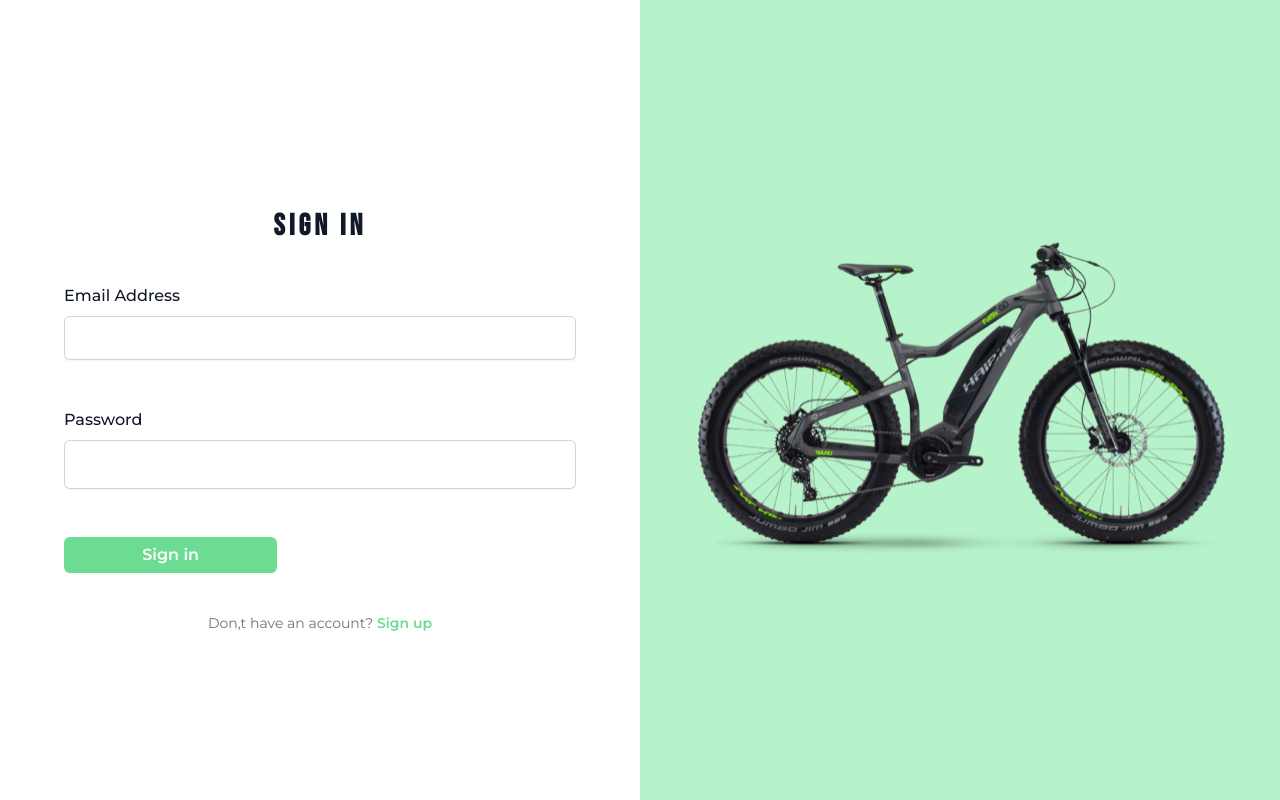
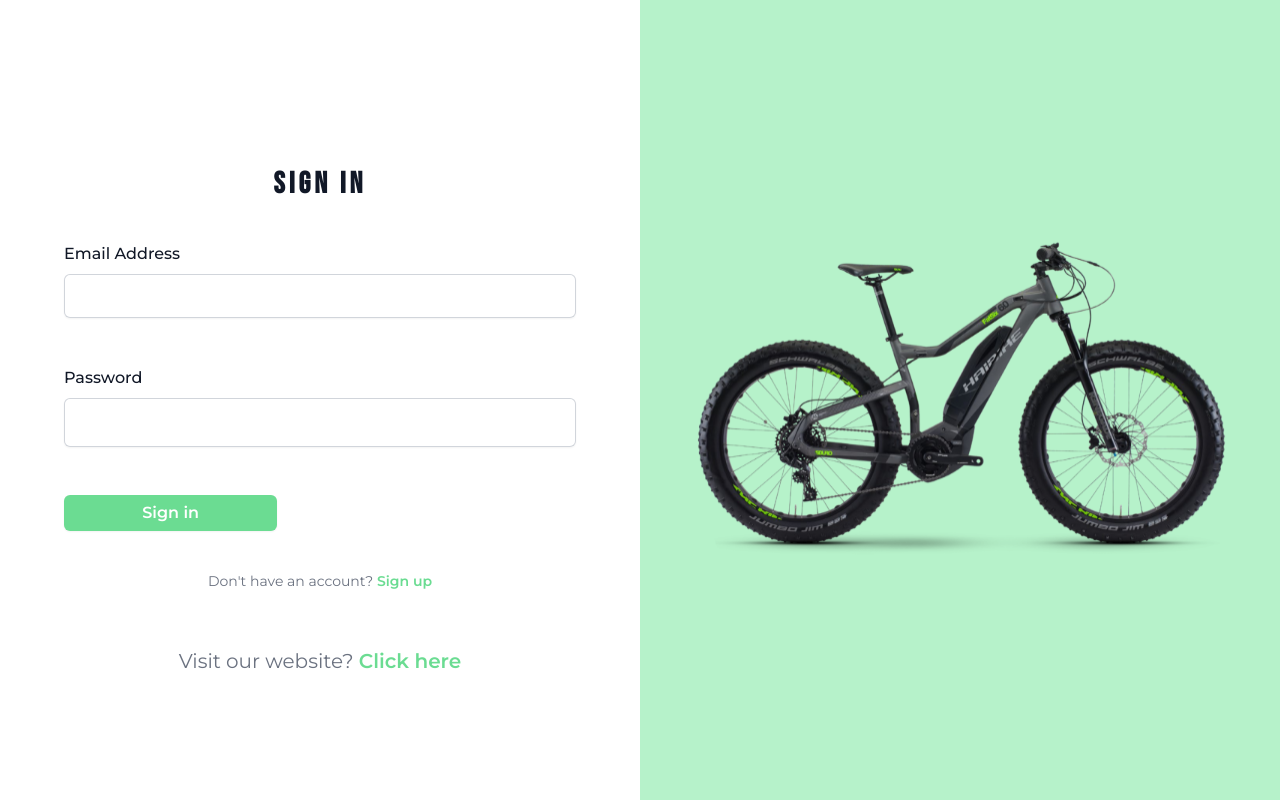
Before and after one commit to asfundmirza/bikea, a React (Create React App) app in the folder my-app/: page /sign-in in a window 1280 px wide. Built offline with nearby package versions, Linux system fonts and the light colour scheme.

Commit message:
added some changes in menus

```diff
--- a/my-app/src/components/Header.js
+++ b/my-app/src/components/Header.js
@@ -121,10 +121,12 @@ const Header = ({ children }) => {
               onClose={handleClose}
               PaperProps={{
                 style: {
-                  width: "150px",
-                  height: "150px",
-                  paddingTop: "20px",
-                  paddingBottom: "20px",
+                  // width: "130px",
+                  // height: "150px",
+                  paddingTop: "10px",
+                  paddingBottom: "10px",
+                  paddingLeft: "10px",
+
                   border: "1px solid white",
                   borderRadius: "10px",
                 },
--- a/my-app/src/components/Mobilemenu.js
+++ b/my-app/src/components/Mobilemenu.js
@@ -52,15 +52,17 @@ const Mobilemenu = (props) => {
         onClose={handleClose}
         PaperProps={{
           style: {
-            width: "200px",
+            // width: "150px",
             // height: "200px",
             paddingTop: "15px",
             paddingBottom: "15px",
+            paddingLeft: "15px",
             border: "1px solid white",
             borderRadius: "10px",
           },
         }}
       >
+        {props.userName && (
           <MenuItem
             onClick={() => {
               handleClose();
@@ -70,6 +72,8 @@ const Mobilemenu = (props) => {
           >
             {props.userName}
           </MenuItem>
+        )}
+
         <MenuItem
           onClick={() => {
             handleClose();
@@ -98,7 +102,7 @@ const Mobilemenu = (props) => {
           className="centeredMenuItem"
           sx={{ fontSize: "20px" }}
         >
-          Sign out
+          {props.userName ? "Sign out" : "Sign in"}
         </MenuItem>
       </Menu>
       <Backdrop
--- a/my-app/src/components/Signin.js
+++ b/my-app/src/components/Signin.js
@@ -16,7 +16,7 @@ const Signin = () => {
   let navigate = useNavigate();
   useEffect(() => {
     const storedUser = localStorage.getItem("E-bike-users");
-    console.log(storedUser);
+
     if (storedUser) {
       navigate("/home");
     }
@@ -31,7 +31,6 @@ const Signin = () => {
       );
 
       const user = userCredential.user;
-      console.log(user);
       localStorage.setItem(
         "E-bike-users",
         JSON.stringify({
@@ -97,7 +96,7 @@ const Signin = () => {
                     type="email"
                     autoComplete="email"
                     required
-                    className="block w-full rounded-md font-body border-0 py-2.5 p-2 text-gray-900 shadow-sm ring-1 ring-inset ring-gray-300 placeholder:text-gray-400 focus:ring-2 focus:ring-inset focus:outline-buttonGreen focus:ring-customGreen text-xl sm:leading-6"
+                    className="block w-full rounded-md font-body border-0 py-2.5 p-2 text-gray-900 shadow-sm ring-1 ring-inset ring-gray-300 placeholder:text-gray-400 focus:ring-2 focus:ring-inset focus:outline-buttonGreen focus:ring-customGreen text-lg sm:leading-6"
                   />
                   {firebaseError &&
                   firebaseError.includes("auth/user-not-found") ? (
@@ -153,9 +152,17 @@ const Signin = () => {
             </form>
 
             <p className="mt-10 text-center text-sm text-gray-500 font-body">
-              Don,t have an account?{" "}
+              Don't have an account?{" "}
               <Link to={"/sign-up"}>
                 <span className="text-buttonGreen font-semibold">Sign up</span>
+              </Link>
+            </p>
+            <p className="mt-14 text-center text-xl text-gray-500 font-body">
+              Visit our website?{" "}
+              <Link to={"/home"}>
+                <span className="text-buttonGreen font-semibold">
+                  Click here
+                </span>
               </Link>
             </p>
           </div>
--- a/my-app/src/components/Signup.js
+++ b/my-app/src/components/Signup.js
@@ -104,7 +104,7 @@ const Signup = () => {
                     type="text"
                     onChange={nameChangeHandler}
                     required
-                    className="block w-full rounded-md border-0 font-body py-2.5 p-2 text-gray-900 shadow-sm ring-1 ring-inset ring-gray-300 placeholder:text-gray-400 focus:ring-2 focus:ring-inset focus:outline-buttonGreen focus:ring-customGreen text-xl sm:leading-6"
+                    className="block w-full rounded-md border-0 font-body py-2.5 p-2 text-gray-900 shadow-sm ring-1 ring-inset ring-gray-300 placeholder:text-gray-400 focus:ring-2 focus:ring-inset focus:outline-buttonGreen focus:ring-customGreen text-lg sm:leading-6"
                   />
                 </div>
               </div>
--- a/my-app/src/components/UserMenu.css
+++ b/my-app/src/components/UserMenu.css
@@ -1,8 +1,8 @@
 .centeredMenuItem {
   display: flex !important;
-  justify-content: center !important;
-  align-items: center !important;
-  text-align: center !important;
-  height: 50% !important;
+  /* justify-content: center !important; */
+  /* align-items: center !important; */
+  /* text-align: center !important; */
+
   margin: auto 0 !important;
 }
```
Lines whose indentation alone changed are shown as unchanged.
